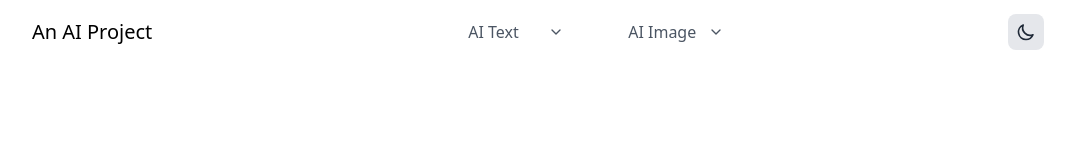
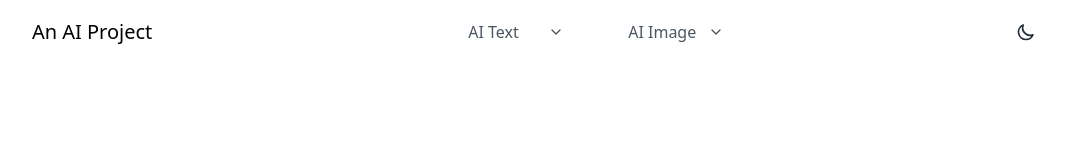
Before and after one commit to BruceWangyq/ai-project, a Next.js app: page /restore in a window 1280 px wide. Shown: the top 160 px of the page, without its empty margins (102-1177 px from the left). Built offline with nearby package versions, Linux system fonts and the light colour scheme; no server answers; what uploader would draw is missing.

Commit message:
feat: change meta

```diff
--- a/components/layout/Header.tsx
+++ b/components/layout/Header.tsx
@@ -84,7 +84,7 @@ export default function Header() {
       <button
         aria-label="Toggle Dark Mode"
         type="button"
-        className="w-9 h-9 bg-gray-200 rounded-lg dark:bg-gray-800 flex items-center justify-center  hover:ring-2 ring-gray-300  transition-all"
+        className="w-9 h-9 rounded-lg  flex items-center justify-center  hover:ring-2 ring-gray-300  transition-all"
         onClick={() => setTheme(resolvedTheme === "dark" ? "light" : "dark")}
       >
         {mounted && (
--- a/components/layout/meta.tsx
+++ b/components/layout/meta.tsx
@@ -3,8 +3,8 @@ import Head from "next/head";
 const DOMAIN = "https://ai-project-three.vercel.app";
 
 export default function Meta({
-  title = "An AI Project",
-  description = "This is an AI project that you can use to generate image, fix grammar and restore image.",
+  title = "An AI Startup",
+  description = "This is an AI startup that you can use to generate image, fix grammar and restore image.",
   image = `${DOMAIN}/api/og`,
 }: {
   title?: string;
@@ -14,6 +14,7 @@ export default function Meta({
   return (
     <Head>
       <title>{title}</title>
+
       <meta name="description" content={description} />
       <link rel="icon" href="/favicon.ico" />
 
```
